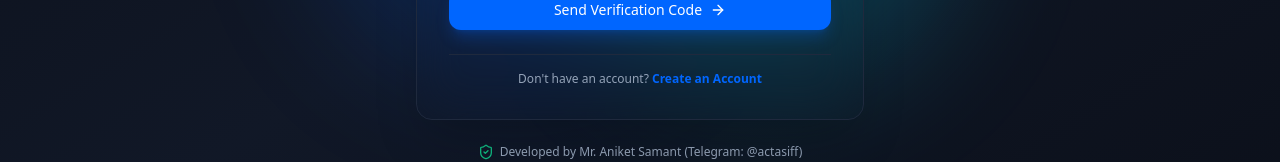
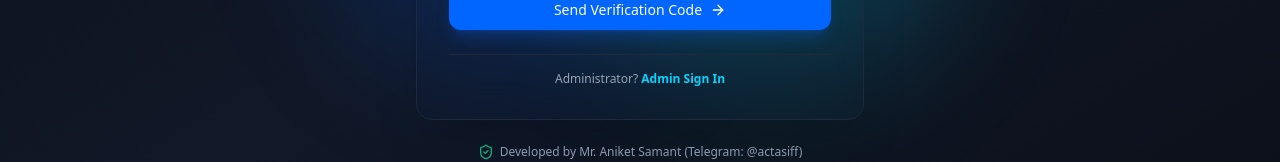
Before and after one commit to aniketpro101-hub/VOXORA, a Next.js app in the folder frontend/: page /login in a window 1280 px wide. Shown: the part 509-671 px from the top of the page. Built offline with nearby package versions, Linux system fonts and the light colour scheme; no server answers.

Commit message:
fix(login-otp): remove Create Account link from client login page, implement reliable fallback OTP generation when gateway is offline

```diff
--- a/frontend/src/app/(auth)/login/page.tsx
+++ b/frontend/src/app/(auth)/login/page.tsx
@@ -83,6 +83,9 @@ export default function LoginPage() {
     try {
       const res = await apiClient.post('/auth/otp/request', { phone: fullPhone });
       toast.success(res.data?.message || 'OTP code sent to your WhatsApp!');
+      if (res.data?.data?.devCode) {
+        setOtpCode(res.data.data.devCode);
+      }
       setOtpStep('verify');
       setResendTimer(60);
     } catch (err: any) {
@@ -252,11 +255,12 @@ export default function LoginPage() {
             )}
           </div>
 
+          {/* Admin Login Link */}
           <div className="border-t border-border pt-4 text-center">
             <p className="text-xs text-muted-foreground">
-              Don't have an account?{' '}
-              <Link href="/register" className="font-semibold text-primary hover:underline">
-                Create an Account
+              Administrator?{' '}
+              <Link href="/admin-login" className="font-semibold text-cyanAccent hover:underline">
+                Admin Sign In
               </Link>
             </p>
           </div>
```
Also changed, not shown: 1 other file (tests, documents, lock files or other folders).
